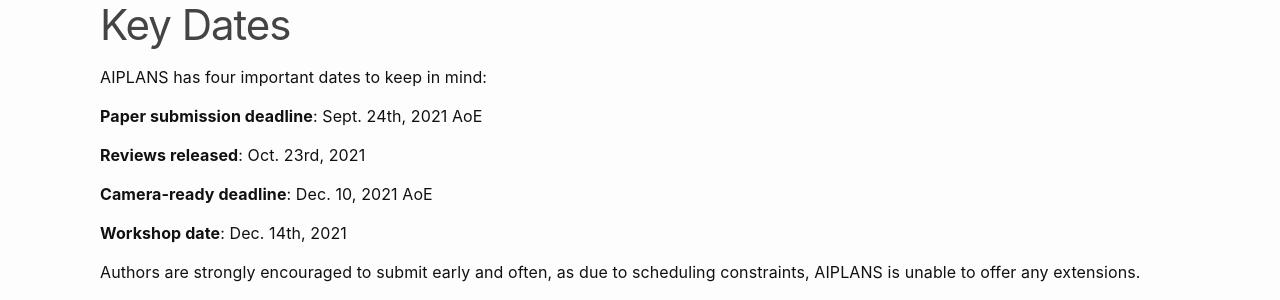
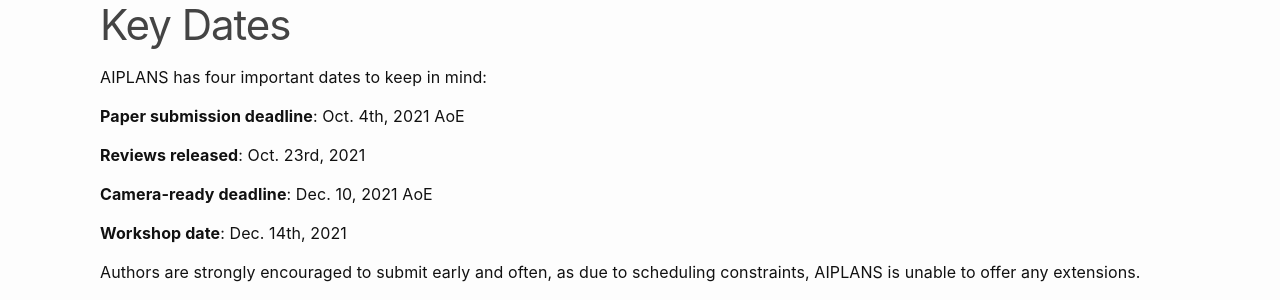
Before and after one commit to aiplans/aiplans.github.io, a Jekyll site: the page built from callforpapers.md, in a window 1280 px wide. Shown: the part 410-710 px from the top of the page. Built offline with Jekyll 4.4.1, drawn with Linux system fonts in a browser that asks for light colours.

Commit message:
update submission deadline

```diff
--- a/callforpapers.md
+++ b/callforpapers.md
@@ -12,7 +12,7 @@
 
 AIPLANS has four important dates to keep in mind:
 
-**Paper submission deadline**: Sept. 24th, 2021 AoE
+**Paper submission deadline**: Oct. 4th, 2021 AoE
 
 **Reviews released**: Oct. 23rd, 2021
 
```
